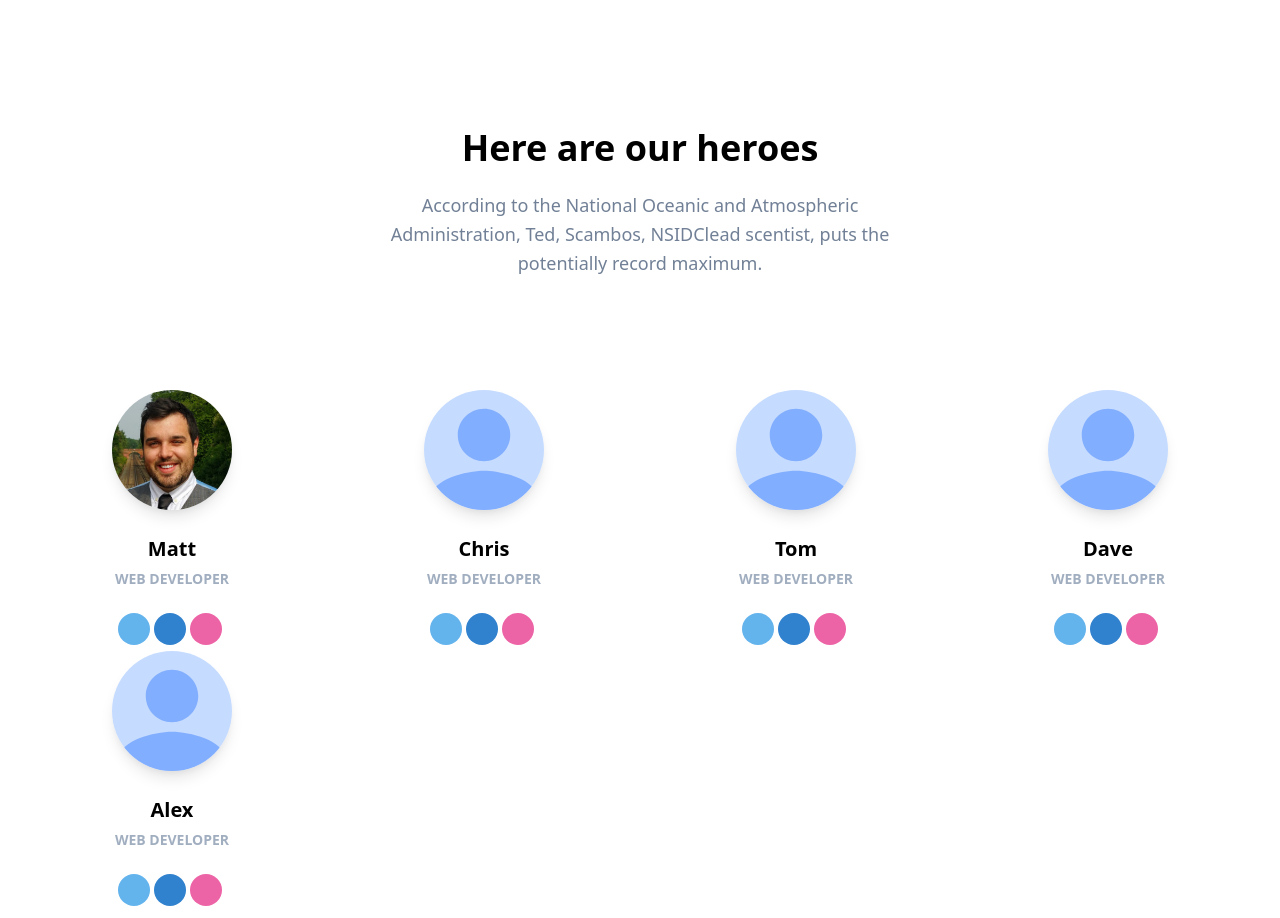
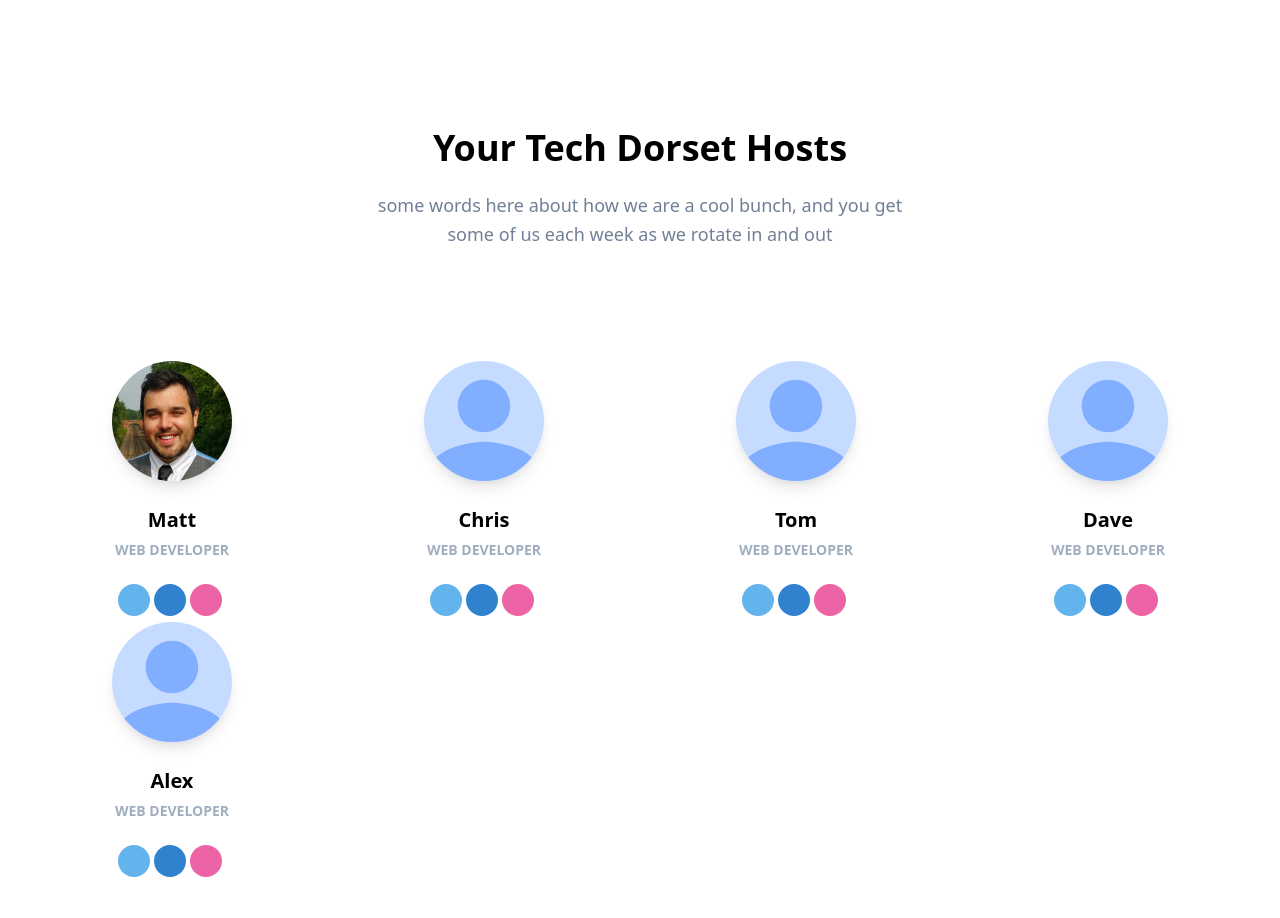
Before and after one commit to MatthewAlner/tech-dorset, an Angular app: page / in a window 1280 px wide. Shown: the part 2200-3118 px from the top of the page. Built offline with nearby package versions, Linux system fonts and the light colour scheme; what ngx-lottie would draw is missing.

Commit message:
Replace text in the host section

```diff
--- a/src/app/home-page/hosts-section/hosts-section.component.html
+++ b/src/app/home-page/hosts-section/hosts-section.component.html
@@ -2,11 +2,10 @@
   <div class="container mx-auto px-4">
     <div class="flex flex-wrap justify-center text-center mb-24">
       <div class="w-full lg:w-6/12 px-4">
-        <h2 class="text-4xl font-semibold">Here are our heroes</h2>
+        <h2 class="text-4xl font-semibold">Your Tech Dorset Hosts</h2>
         <p class="text-lg leading-relaxed m-4 text-gray-600">
-          According to the National Oceanic and Atmospheric
-          Administration, Ted, Scambos, NSIDClead scentist, puts the
-          potentially record maximum.
+          some words here about how we are a cool bunch,
+          and you get some of us each week as we rotate in and out
         </p>
       </div>
     </div>
```
